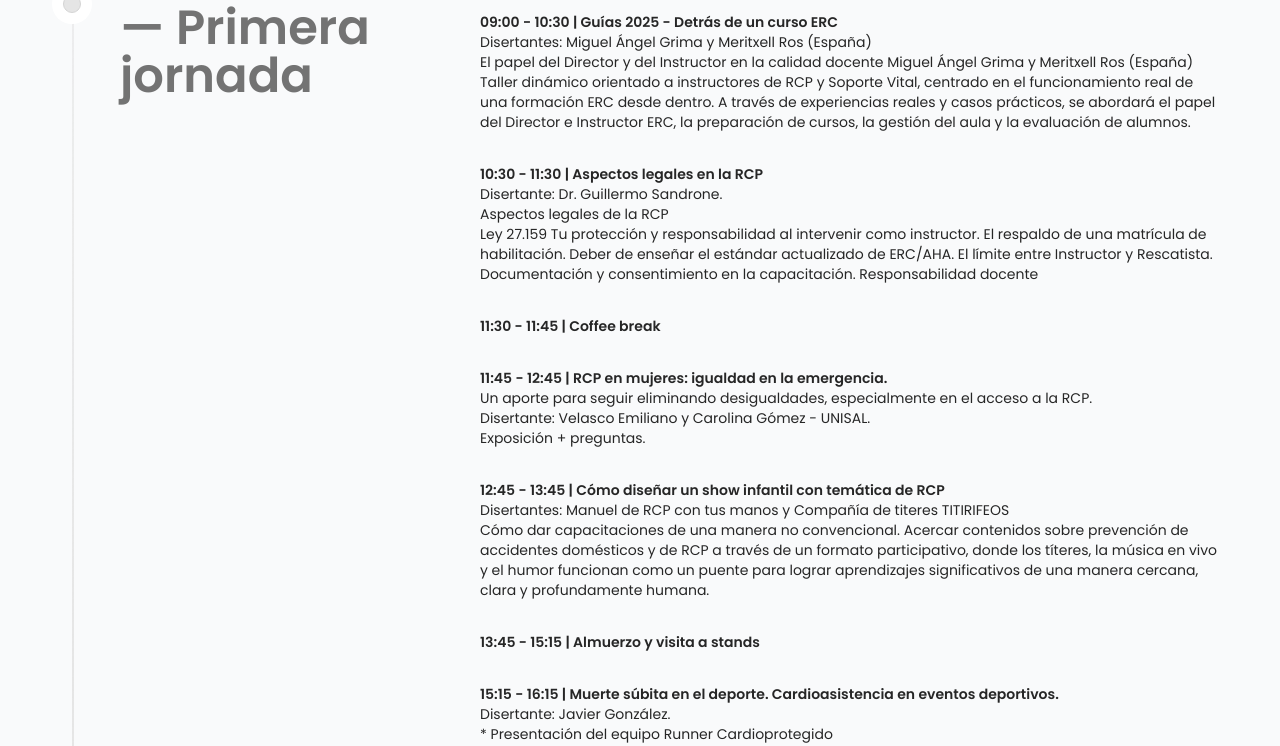
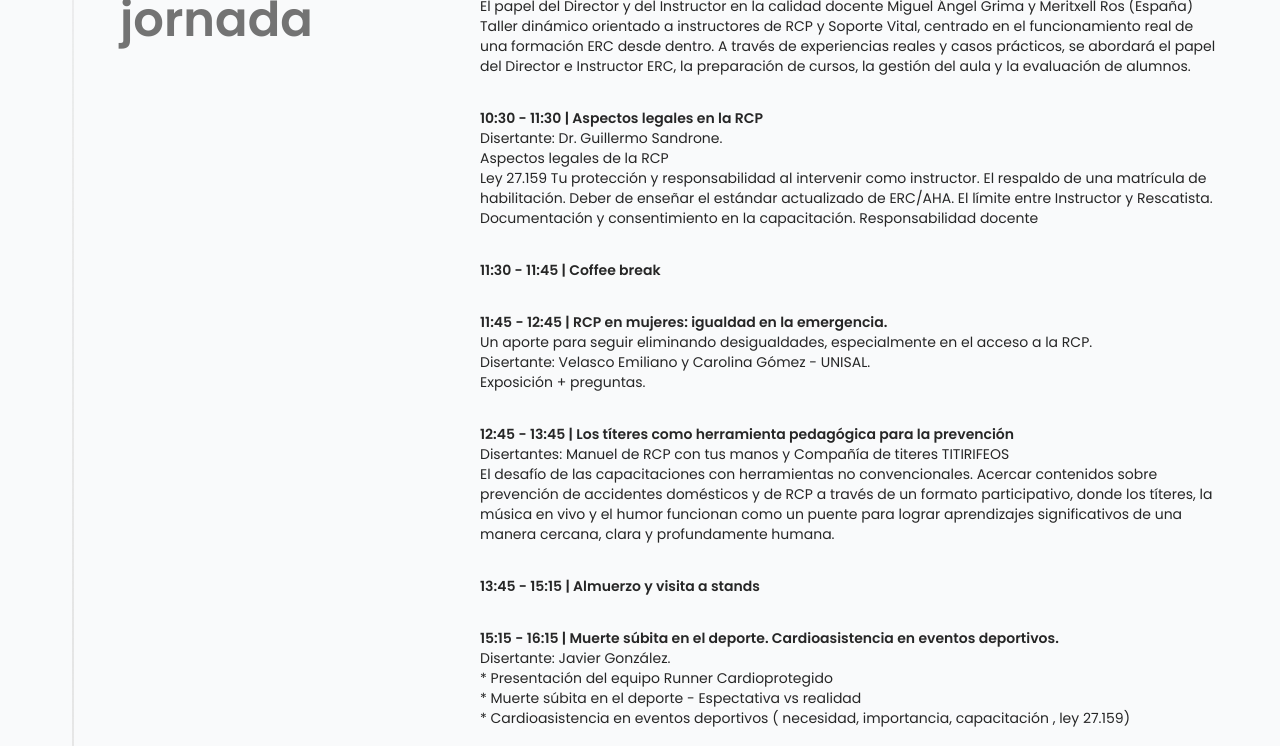
Before and after one commit to frandepe/congreso2025, a React (Vite) app: page /programa in a window 1280 px wide. Shown: the part 1571-2317 px from the top of the page. Built offline with nearby package versions, Linux system fonts and the light colour scheme; no server answers.

Commit message:
fuera download

```diff
--- a/src/components/SpeakersTimeline/SpeakersTimeline.tsx
+++ b/src/components/SpeakersTimeline/SpeakersTimeline.tsx
@@ -148,17 +148,19 @@ export function SpeakersTimeline() {
 
           <p className={itemClass}>
             <strong>
-              12:45 - 13:45 | Cómo diseñar un show infantil con temática de RCP
+              12:45 - 13:45 | Los títeres como herramienta pedagógica para la
+              prevención
             </strong>
             <br />
             Disertantes: Manuel de RCP con tus manos y Compañía de titeres
             TITIRIFEOS
             <br />
-            Cómo dar capacitaciones de una manera no convencional. Acercar
-            contenidos sobre prevención de accidentes domésticos y de RCP a
-            través de un formato participativo, donde los títeres, la música en
-            vivo y el humor funcionan como un puente para lograr aprendizajes
-            significativos de una manera cercana, clara y profundamente humana.
+            El desafío de las capacitaciones con herramientas no convencionales.
+            Acercar contenidos sobre prevención de accidentes domésticos y de
+            RCP a través de un formato participativo, donde los títeres, la
+            música en vivo y el humor funcionan como un puente para lograr
+            aprendizajes significativos de una manera cercana, clara y
+            profundamente humana.
           </p>
 
           <p className={itemClass}>
--- a/src/components/ui/timeline.tsx
+++ b/src/components/ui/timeline.tsx
@@ -1,8 +1,8 @@
 "use client";
 import { useScroll, useTransform, motion } from "framer-motion";
 import React, { useEffect, useRef, useState } from "react";
-import { Button } from "./button";
-import { Download, HeartPulse } from "lucide-react";
+// import { Button } from "./button";
+import { HeartPulse } from "lucide-react";
 
 interface TimelineEntry {
   title: string;
@@ -41,14 +41,14 @@ export const Timeline = ({ data }: { data: TimelineEntry[] }) => {
         </p>
 
         {/* Enlace para descarga */}
-        <a
+        {/* <a
           href="/assets/Segundo-congreso-nacional-de-instructores-de-RCP.pdf"
           download
         >
           <Button className="mt-4">
             <Download size={16} className="mr-2" /> Descargar programa
           </Button>
-        </a>
+        </a> */}
       </div>
 
       <div ref={ref} className="relative max-w-7xl mx-auto pb-20">
```
